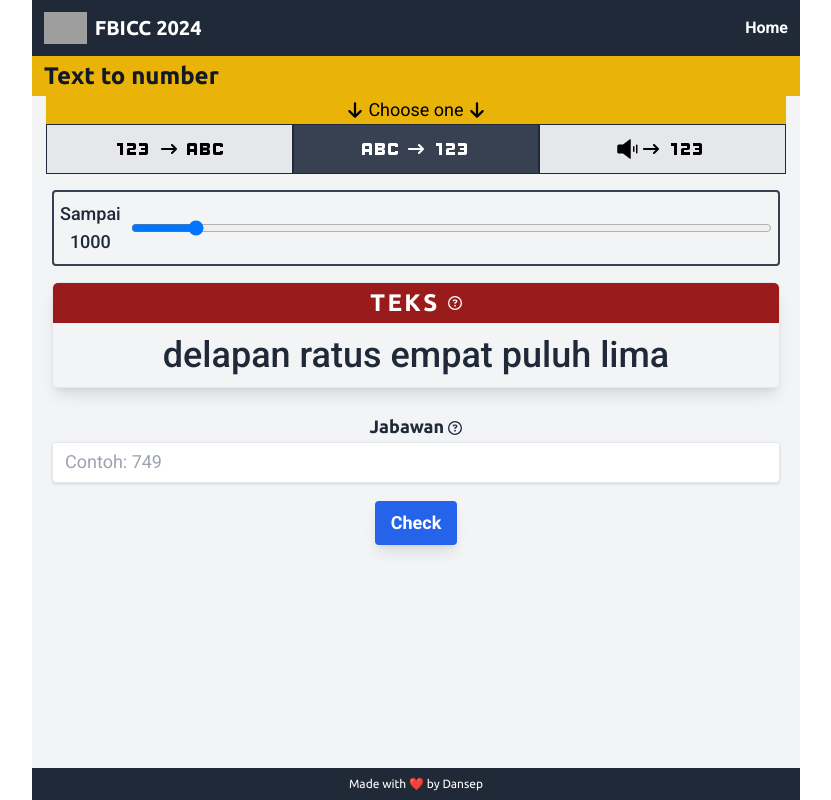
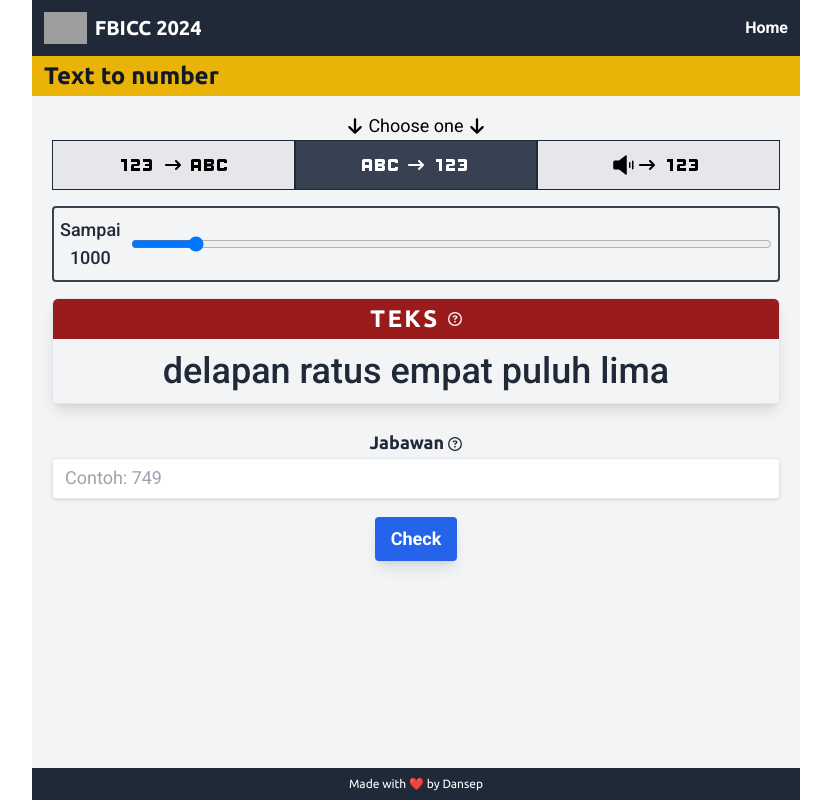
Before and after one commit to DanSepulveda/fbicc, a React (Vite) app: page /numbers/text-to-number in a window 1280 px wide. Shown: the whole page, without its empty margins (224-1055 px from the left). Built offline with nearby package versions, Linux system fonts and the light colour scheme; grey boxes are pictures that could not be loaded.

Commit message:
empty input validation

```diff
--- a/src/components/ImageVoc.js
+++ /dev/null
@@ -1,5 +0,0 @@
-const ImageVoc = () => {
-  return <div>ImageVoc</div>
-}
-
-export default ImageVoc
--- a/src/hooks/useDigit.jsx
+++ b/src/hooks/useDigit.jsx
@@ -23,16 +23,26 @@ export const useDigit = () => {
   }
 
   const checkAnswer = (userAnswer) => {
-    if (
-      (isString(userAnswer) && formatText(userAnswer) === formatText(selected.text)) ||
-      (isNumber(userAnswer) && userAnswer === selected.digit)
-    ) {
+    let condition = null
+
+    if (isString(userAnswer)) {
+      condition = formatText(userAnswer) === formatText(selected.text)
+    }
+
+    if (isNumber(userAnswer)) {
+      condition = userAnswer === selected.digit
+    }
+
+    if (condition) {
       toast.success('Correct!')
       correctSound.play()
     } else {
       toast.custom(
         (t) => (
           <Toast t={t}>
+            <p className="font-medium text-xl text-center border-b mb-2 text-blue-700">
+              {isNumber(userAnswer) ? selected.text : selected.digit}
+            </p>
             <p className="font-medium text-lg">
               Your answer:{' '}
               <span className="text-red-700 font-normal">{formatText(userAnswer)}</span>{' '}
@@ -45,7 +55,7 @@ export const useDigit = () => {
             </p>
           </Toast>
         ),
-        { duration: Infinity }
+        { duration: 6000 }
       )
       wrongSound.play()
     }
@@ -56,7 +66,7 @@ export const useDigit = () => {
   useEffect(() => {
     getNewNumber()
     // eslint-disable-next-line react-hooks/exhaustive-deps
-  }, [])
+  }, [limit])
 
   return { selected, checkAnswer, limit, setLimit }
 }
--- a/src/lib/tools.js
+++ b/src/lib/tools.js
@@ -1,4 +1,4 @@
-export const formatText = (text) => text.toLowerCase().trim()
+export const formatText = (text) => String(text).toLowerCase().trim()
 
 export const isString = (data) => typeof data === 'string'
 
--- a/src/pages/Numbers/NumberLayout.jsx
+++ b/src/pages/Numbers/NumberLayout.jsx
@@ -1,31 +1,14 @@
-/* eslint-disable react/prop-types */
-import { NavLink, Outlet } from 'react-router-dom'
-import { FaArrowRightLong, FaArrowDown } from 'react-icons/fa6'
+import { Outlet } from 'react-router-dom'
+import { FaArrowDown } from 'react-icons/fa6'
 import { Md123, MdAbc } from 'react-icons/md'
 import { PiSpeakerSimpleHighFill } from 'react-icons/pi'
-
-const Selector = ({ to, before, after }) => {
-  return (
-    <NavLink
-      to={to}
-      className={(s) =>
-        `${
-          s.isActive ? 'bg-gray-700 text-white' : 'bg-gray-200'
-        } flex items-center justify-center gap-1 border border-gray-800`
-      }
-    >
-      {before}
-      <FaArrowRightLong />
-      {after}
-    </NavLink>
-  )
-}
+import Selector from '../../components/Selector'
 
 const NumberLayout = () => {
   return (
     <div>
-      <div className=" -mt-4 -mx-1.5">
-        <div className="bg-yellow-500 text-center flex items-center justify-center gap-1 text-ubuntu text-lg">
+      <div>
+        <div className=" text-center flex items-center justify-center gap-1 text-ubuntu text-lg">
           <FaArrowDown />
           Choose one
           <FaArrowDown />
--- a/src/pages/Numbers/NumberToText.jsx
+++ b/src/pages/Numbers/NumberToText.jsx
@@ -1,9 +1,9 @@
+import { Tooltip } from 'react-tooltip'
+import { FaRegCircleQuestion } from 'react-icons/fa6'
 import { useDigit } from '../../hooks/useDigit'
 import Box from '../../components/Box'
 import Button from '../../components/Button'
 import Input from '../../components/Input'
-import { FaRegCircleQuestion } from 'react-icons/fa6'
-import { Tooltip } from 'react-tooltip'
 
 const NumberToText = () => {
   const { selected, checkAnswer, limit, setLimit } = useDigit()
@@ -11,9 +11,11 @@ const NumberToText = () => {
   const handleSubmit = (event) => {
     event.preventDefault()
     const userAnswer = event.target.elements.number.value
-    checkAnswer(userAnswer)
-    event.target.reset()
-    event.target.focus()
+    if (userAnswer) {
+      checkAnswer(userAnswer)
+      event.target.reset()
+      event.target.focus()
+    }
   }
 
   return (
--- a/src/pages/Numbers/TextToNumber.jsx
+++ b/src/pages/Numbers/TextToNumber.jsx
@@ -1,9 +1,9 @@
+import { Tooltip } from 'react-tooltip'
+import { FaRegCircleQuestion } from 'react-icons/fa6'
 import { useDigit } from '../../hooks/useDigit'
 import Box from '../../components/Box'
 import Button from '../../components/Button'
 import Input from '../../components/Input'
-import { FaRegCircleQuestion } from 'react-icons/fa6'
-import { Tooltip } from 'react-tooltip'
 
 const TextToNumber = () => {
   const { selected, checkAnswer, limit, setLimit } = useDigit()
@@ -11,9 +11,11 @@ const TextToNumber = () => {
   const handleSubmit = (event) => {
     event.preventDefault()
     const userAnswer = event.target.elements.number.value
-    checkAnswer(Number(userAnswer))
-    event.target.reset()
-    event.target.focus()
+    if (userAnswer) {
+      checkAnswer(Number(userAnswer))
+      event.target.reset()
+      event.target.focus()
+    }
   }
 
   return (
```
